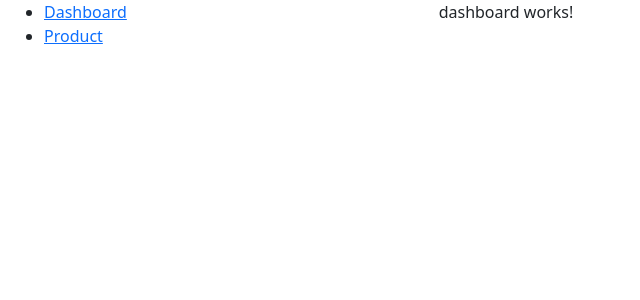
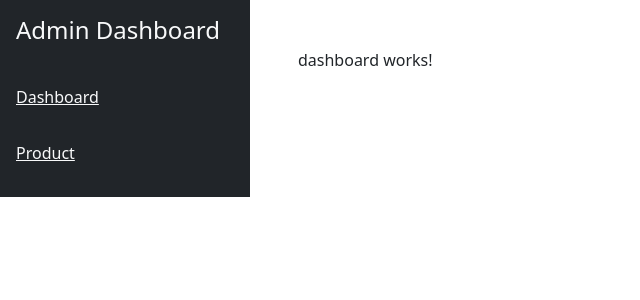
Before and after one commit to duchoangfe/ASM2_Angular_DatPhongKhachSan, an Angular app in the folder FrontEnd/: page /admin/dashboard in a window 1280 px wide. Shown: the top 300 px of the page, without its empty margins (0-640 px from the left). Built offline with nearby package versions, Linux system fonts and the light colour scheme.

Commit message:
FE: Admin Dashboard

```diff
--- a/FrontEnd/src/app/layouts/admin-layout/admin-layout.component.html
+++ b/FrontEnd/src/app/layouts/admin-layout/admin-layout.component.html
@@ -1,15 +1,23 @@
-<div class="container-fluid">
-    <div class="row">
-        <div class="col-4">
-            <ul>
-                <li><a routerLink="dashboard">Dashboard</a></li>
-                <li><a routerLink="product">Product</a></li>
+<body>
+  <div class="d-flex">
+    <!-- Sidebar -->
+    <div class="bg-dark text-light" style="width: 250px;">
+      <h4 class="p-3">Admin Dashboard</h4>
+      <ul class="list-unstyled">
+        <li class="p-3">
+          <a routerLink="dashboard" class="text-light">Dashboard</a>
+        </li>
+        <li class="p-3">
+          <a routerLink="product" class="text-light">Product</a>
+        </li>
       </ul>
+
     </div>
-        <div class="col-8">
+
+    <!-- Main content -->
+    <div class="flex-grow-1 p-5">
       <main>
         <router-outlet />
       </main>
     </div>
   </div>
-</div>
```
Lines whose indentation alone changed are shown as unchanged.
